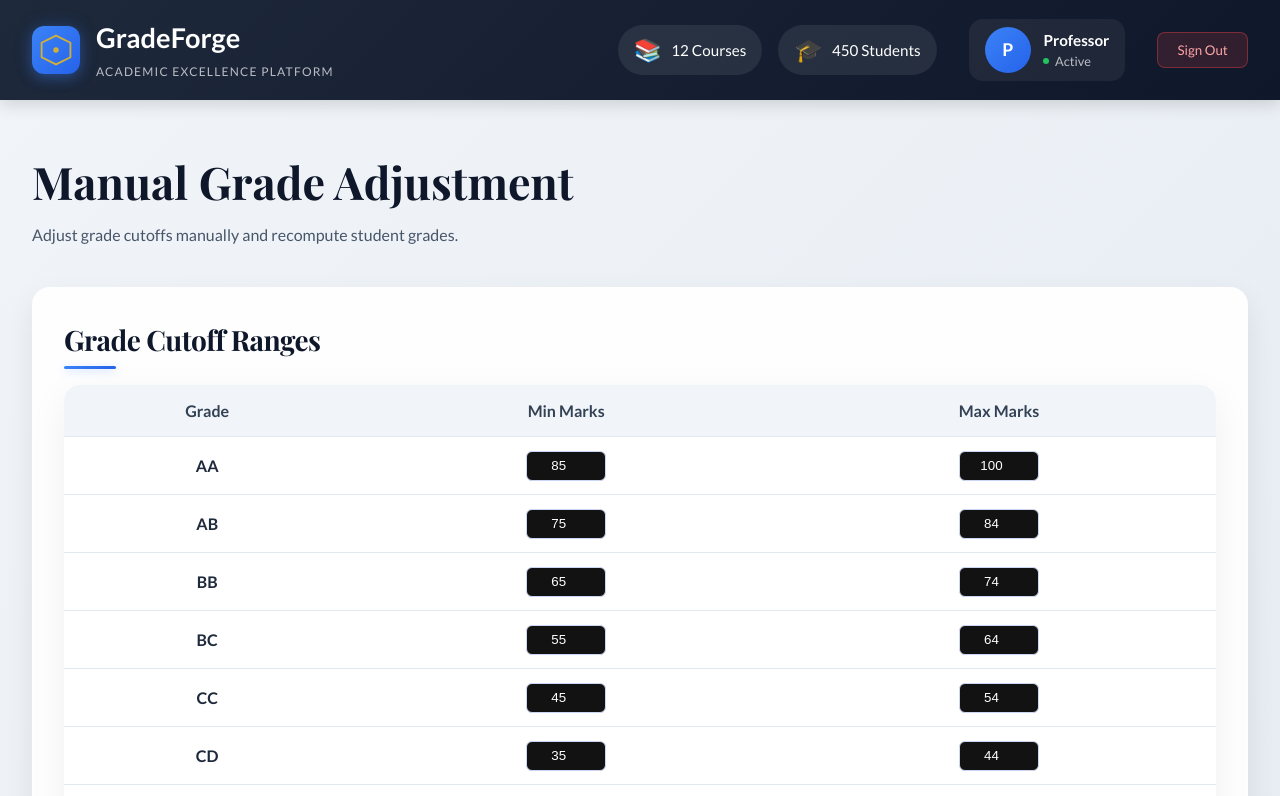
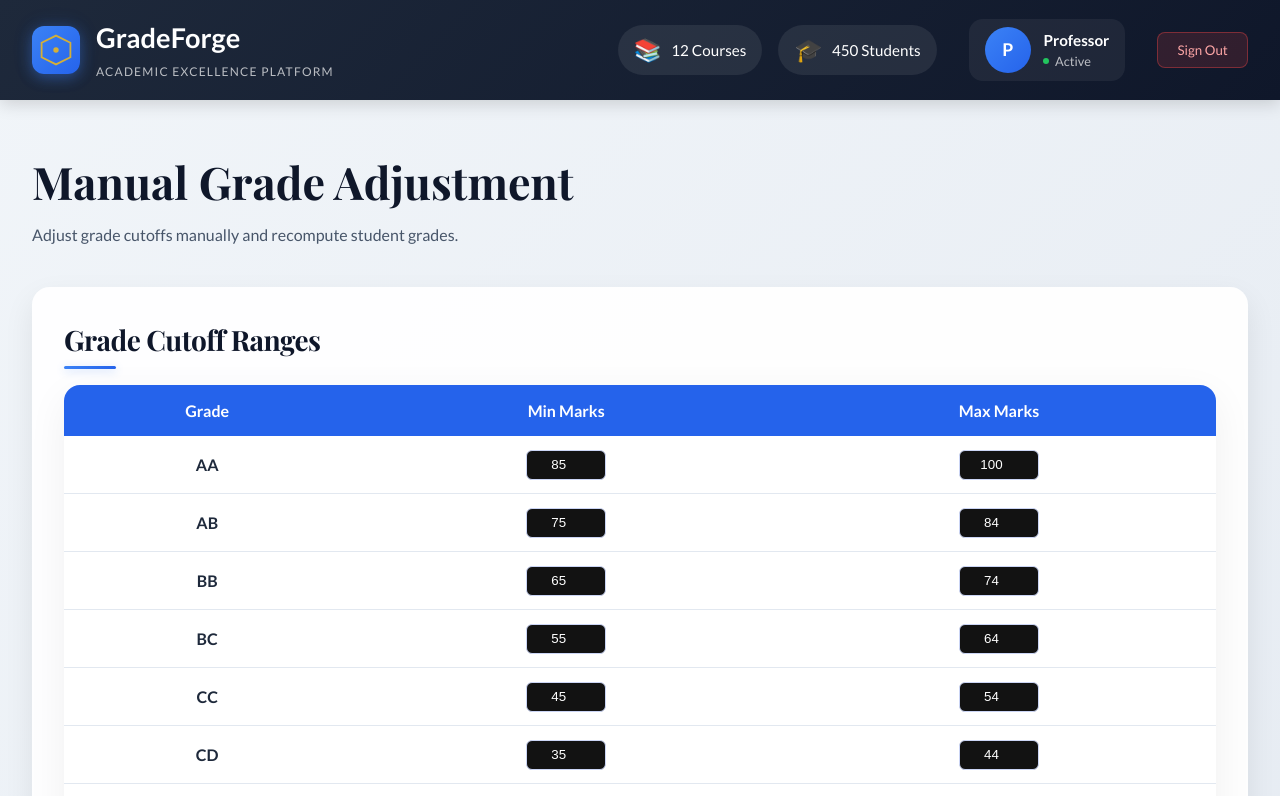
Before and after one commit to tanmaisai1208/automated-grading-system, a React (Vite) app in the folder frontend/: page /manual-grade-adjustment in a window 1280 px wide. Shown: the top 796 px of the page. Built offline with nearby package versions, Linux system fonts and the light colour scheme.

Commit message:
style changes

```diff
--- a/frontend/src/pages/ManualGradeAdjustment.css
+++ b/frontend/src/pages/ManualGradeAdjustment.css
@@ -92,6 +92,14 @@
   font-weight: 600;
 }
 
+.grade-table thead th,
+.student-table thead th {
+  background: #2563eb;
+  color: white;
+  font-weight: 600;
+  border-bottom: none;
+}
+
 .primary-btn {
   margin-top: 1.5rem;
   padding: 0.75rem 1.75rem;
```
